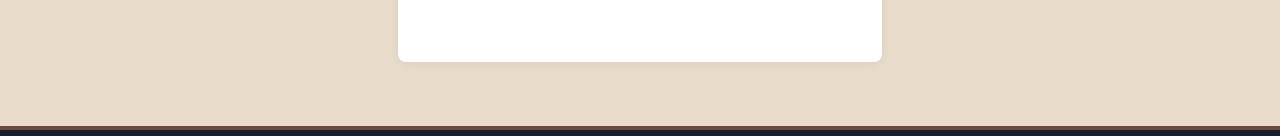
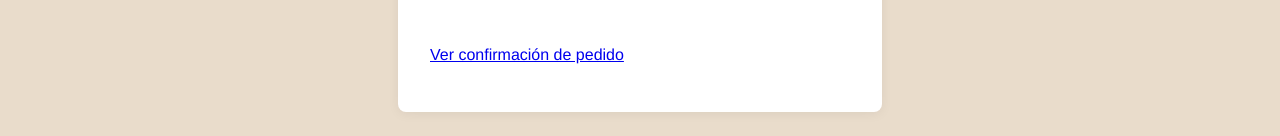
Before and after one commit to SourceRn/chocosEcommerce, a React (Vite) app: page /checkout in a window 1280 px wide. Shown: the part 352-488 px from the top of the page. Built offline with nearby package versions, Linux system fonts and the light colour scheme; no server answers.

Commit message:
boton para dirigirse a confirmation sin pagar

```diff
--- a/src/pages/Checkout/Checkout.jsx
+++ b/src/pages/Checkout/Checkout.jsx
@@ -1,4 +1,5 @@
 import React, { useEffect } from "react";
+import { Link } from 'react-router-dom';
 import { useCart } from "../../contexts/CartContext";
 import "./Checkout.css";
 
@@ -68,6 +69,9 @@
 
       {/* Botón de PayPal */}
       <div id="paypal-button-container"></div>
+      <p>
+        <Link to="/confirmation">Ver confirmación de pedido</Link>
+      </p>
     </div>
   );
 };
```
